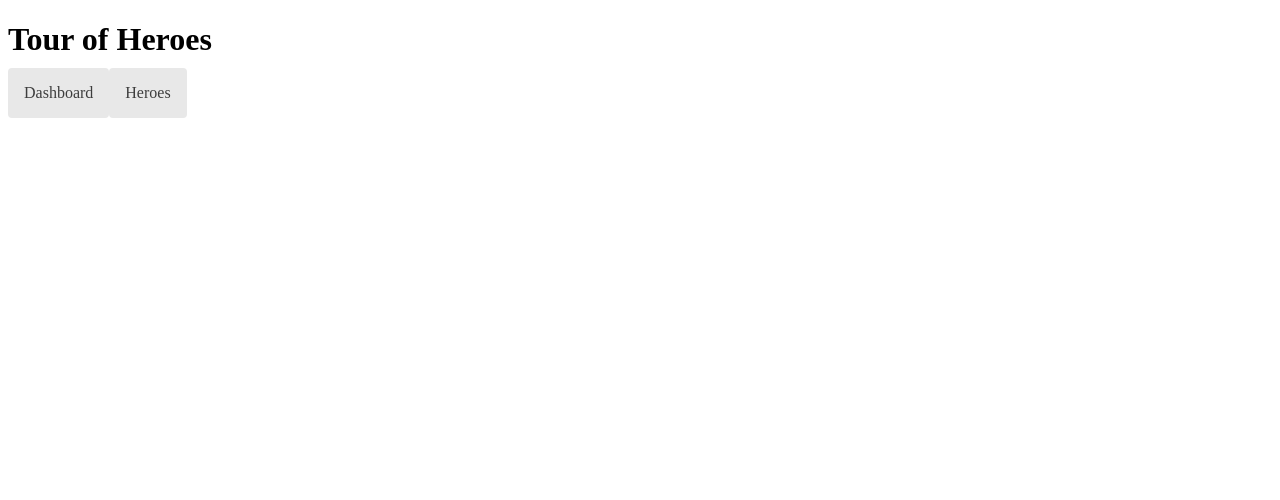
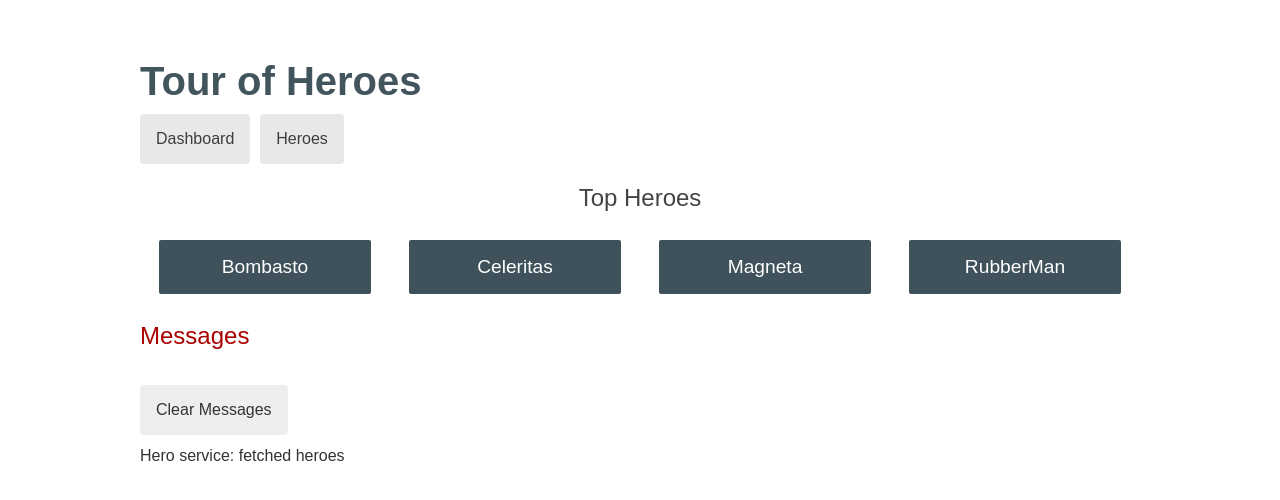
Before and after one commit to Ayoub-45/angular-tour-of-heroes, an Angular app: page /dashboard in a window 1280 px wide. Before the commit this address led to /. Shown: the top 500 px of the page. Built offline with nearby package versions, Linux system fonts and the light colour scheme.

Commit message:
Fixing styles buggs

```diff
--- a/src/app/app.component.css
+++ b/src/app/app.component.css
@@ -1,6 +1,7 @@
 /* AppComponent's private CSS styles */
 h1 {
   margin-bottom: 0;
+  color: #42545c;
 }
 nav a {
   padding: 1rem;
@@ -19,3 +20,9 @@ nav a:hover {
 nav a:active {
   background-color: black;
 }
+
+/*
+Copyright Google LLC. All Rights Reserved.
+Use of this source code is governed by an MIT-style license that
+can be found in the LICENSE file at https://angular.io/license
+*/
--- a/src/app/dashboard/dashboard.component.css
+++ b/src/app/dashboard/dashboard.component.css
@@ -48,3 +48,9 @@ a {
 a:hover {
   background-color: #000;
 }
+
+/*
+Copyright Google LLC. All Rights Reserved.
+Use of this source code is governed by an MIT-style license that
+can be found in the LICENSE file at https://angular.io/license
+*/
--- a/src/app/dashboard/dashboard.component.html
+++ b/src/app/dashboard/dashboard.component.html
@@ -4,3 +4,9 @@
     {{ hero.name }}
   </a>
 </div>
+
+<!--
+Copyright Google LLC. All Rights Reserved.
+Use of this source code is governed by an MIT-style license that
+can be found in the LICENSE file at https://angular.io/license
+-->
--- a/src/app/dashboard/dashboard.component.ts
+++ b/src/app/dashboard/dashboard.component.ts
@@ -22,3 +22,9 @@ export class DashboardComponent implements OnInit {
       .subscribe((heroes) => (this.heroes = heroes.slice(1, 5)));
   }
 }
+
+/*
+Copyright Google LLC. All Rights Reserved.
+Use of this source code is governed by an MIT-style license that
+can be found in the LICENSE file at https://angular.io/license
+*/
--- a/src/styles.css
+++ b/src/styles.css
@@ -1 +1,91 @@
 /* You can add global styles to this file, and also import other style files */
+/* Global Styles */
+* {
+  font-family: Arial, Helvetica, sans-serif;
+}
+h1 {
+  color: #264d73;
+  font-size: 2.5rem;
+}
+h2,
+h3 {
+  color: #444;
+  font-weight: lighter;
+}
+h3 {
+  font-size: 1.3rem;
+}
+body {
+  padding: 0.5rem;
+  max-width: 1000px;
+  margin: auto;
+}
+@media (min-width: 600px) {
+  body {
+    padding: 2rem;
+  }
+}
+body,
+input[text] {
+  color: #333;
+  font-family: Cambria, Georgia, serif;
+}
+a {
+  cursor: pointer;
+}
+button {
+  background-color: #eee;
+  border: none;
+  border-radius: 4px;
+  cursor: pointer;
+  color: black;
+  font-size: 1.2rem;
+  padding: 1rem;
+  margin-right: 1rem;
+  margin-bottom: 1rem;
+  margin-top: 1rem;
+}
+button:hover {
+  background-color: black;
+  color: white;
+}
+button:disabled {
+  background-color: #eee;
+  color: #aaa;
+  cursor: auto;
+}
+
+/* Navigation link styles */
+nav a {
+  padding: 5px 10px;
+  text-decoration: none;
+  margin-right: 10px;
+  margin-top: 10px;
+  display: inline-block;
+  background-color: #e8e8e8;
+  color: #3d3d3d;
+  border-radius: 4px;
+}
+
+nav a:hover {
+  color: white;
+  background-color: #42545c;
+}
+nav a.active {
+  background-color: black;
+  color: white;
+}
+hr {
+  margin: 1.5rem 0;
+}
+input[type="text"] {
+  box-sizing: border-box;
+  width: 100%;
+  padding: 0.5rem;
+}
+
+/*
+  Copyright Google LLC. All Rights Reserved.
+  Use of this source code is governed by an MIT-style license that
+  can be found in the LICENSE file at https://angular.io/license
+  */
```
Also changed, not shown: src/app/app-routing.module.ts (+12 -1 lines), src/app/app.module.ts (+13 -7 lines).
